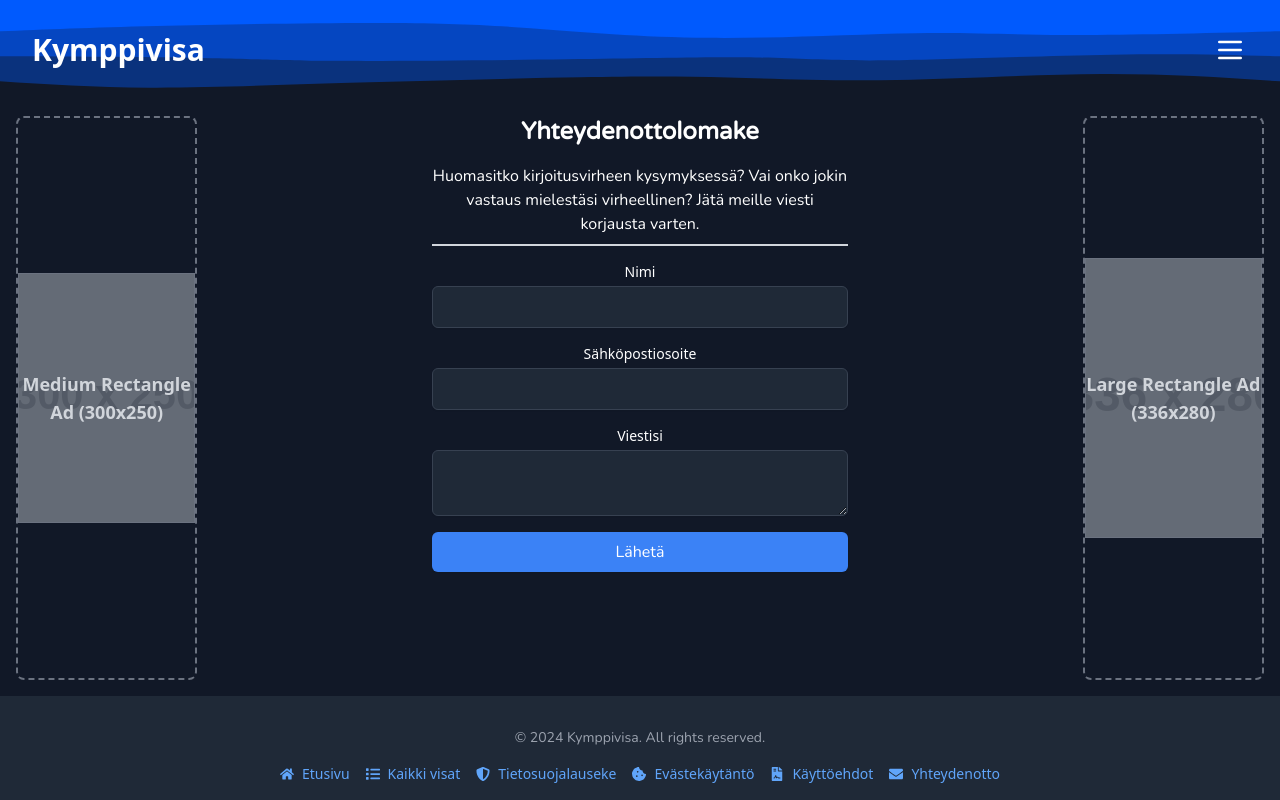
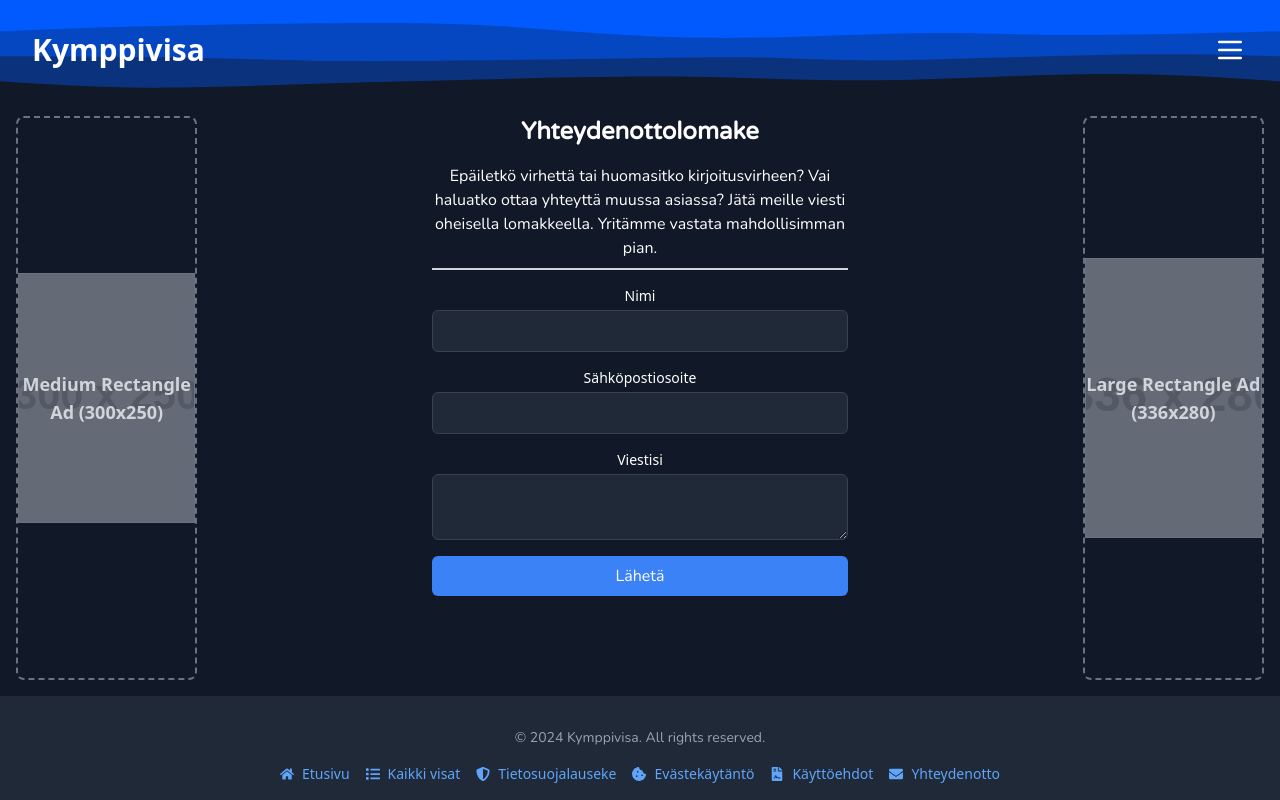
Before and after one commit to MetroHege/tietovisa-fe, a React (Vite) app: page /contact in a window 1280 px wide. Built offline with nearby package versions, Linux system fonts and the light colour scheme.

Commit message:
text change

```diff
--- a/src/views/Contact.tsx
+++ b/src/views/Contact.tsx
@@ -50,8 +50,9 @@ export default function BasicForm() {
         Yhteydenottolomake
       </h1>
       <p className="text-gray-900 dark:text-white">
-        Huomasitko kirjoitusvirheen kysymyksessä? Vai onko jokin vastaus
-        mielestäsi virheellinen? Jätä meille viesti korjausta varten.
+        Epäiletkö virhettä tai huomasitko kirjoitusvirheen? Vai haluatko ottaa
+        yhteyttä muussa asiassa? Jätä meille viesti oheisella lomakkeella.
+        Yritämme vastata mahdollisimman pian.
       </p>
       <hr className="border-t-2 border-gray-300 w-full max-w-[calc(100% - 2rem)] mx-auto mb-4 mt-2" />
       {error && <p className="text-red-500 mb-4">{error}</p>}
```
